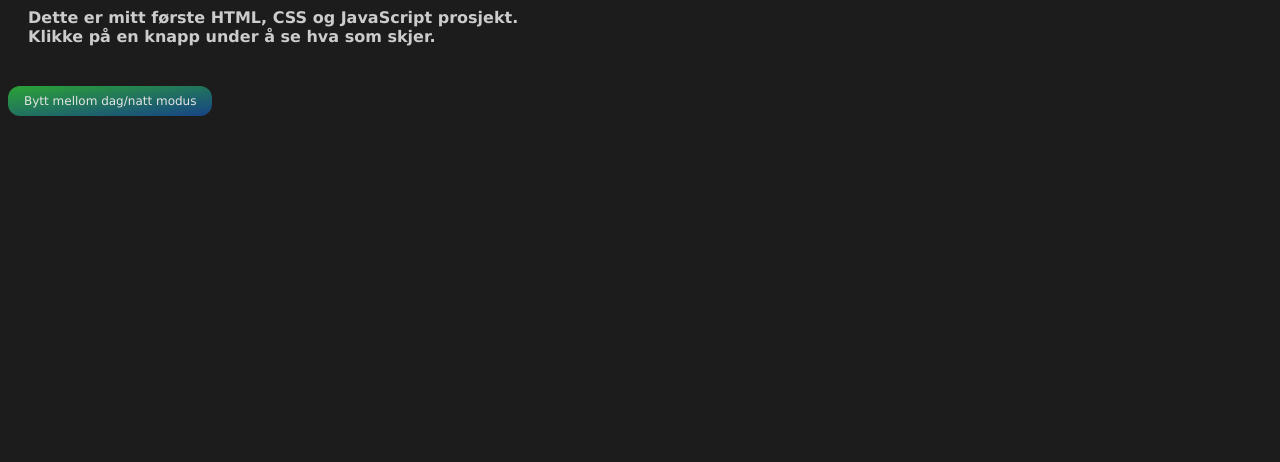
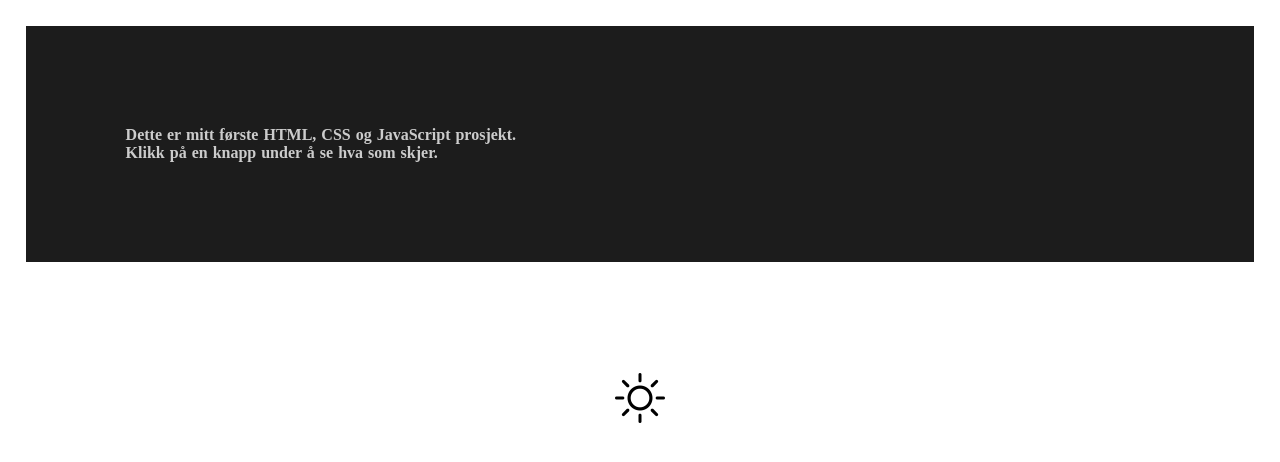
Before and after one commit to thesneilert/JS-Uke-1-webpage, a plain HTML site: page index.html in a window 1280 px wide. Drawn offline with nearby package versions, Linux system fonts and the light colour scheme; a web font is replaced by a local one.

Commit message:
Added transition day/nightmode button

```diff
--- a/colormodechange.js
+++ /dev/null
@@ -1,15 +0,0 @@
-//darkday mode function
-var nightmode = true;
-function changecolormode(daydarkmode) {
-  if (nightmode == false) {
-    document.getElementById("background").style.backgroundColor = "#1c1c1c";
-    document.getElementById("list").style.color = "#cccccc";
-    document.getElementById('button-changecolor').style.color = "#e4e4e4";
-    nightmode = true;
-  } else {
-    document.getElementById("background").style.backgroundColor = "white";
-    document.getElementById("list").style.color = "black";
-    document.getElementById('button-changecolor').style.color = "white";
-    nightmode = false;
-  }
-}
--- a/index.html
+++ b/index.html
@@ -1,109 +1,32 @@
 <!DOCTYPE html>
 <html lang="en">
 <head>
-    <link rel="stylesheet" href="style.css" />
-    <meta charset="UTF-8">
-    <meta http-equiv="X-UA-Compatible" content="IE=edge">
-    <meta name="viewport" content="width=device-width, initial-scale=1.0">
-    <title>Uke 1 Eilert</title>
+  <meta charset="UTF-8">
+  <meta http-equiv="X-UA-Compatible" content="IE=edge">
+  <meta name="viewport" content="width=device-width, initial-scale=1.0">
+  <title>JavaScript Toggle Dark Mode</title>
+  <link rel="stylesheet" href="style.css">
+  <script src="script.js" defer></script>
+  <link rel="stylesheet"
+  href="https://cdn.jsdelivr.net/npm/bootstrap-icons@1.3.0/font/bootstrap-icons.css" />
+  <link rel="stylesheet"
+  href="https://fonts.googleapis.com/css?family=Sofia+Sans+Condensed">
 </head>
-    <body class="backgroundcolor">
-        <div class="textcolor">
-            <b class="skrift1">Dette er mitt første HTML, CSS og JavaScript prosjekt.</b><br>
-            <b class="skrift2">Klikke på en knapp under å se hva som skjer.</b>
-        </div>
-        <button class="button-changecolor" id="button-changecolor" onclick="changecolormode(daydarkmode)">Bytt mellom dag/natt modus</button>
-        <br>
-        <br>
-        <br>
-        <br>
-        <br>
-        <br>
-        <br>
-        <br>
-        <br>
-        <br>
-        <br>
-        <br>
-        <br>
-        <br>
-        <br>
-        <br>
-        <br>
-        <br>
-        <br>
-        <br>
-        <br>
-        <br>
-        <br>
-        <br>
-        <br>
-        <br>
-        <br>
-        <br>
-        <br>
-        <br>
-        <br>
-        <br>
-        <br>
-        <br>
-        <br>
-        <br>
-        <br>
-        <br>
-        <br>
-        <br>
-        <br>
-        <br>
-        <br>
-        <br>
-        <br>
-        <br>
-        <br>
-        <br>
-        <br>
-        <br>
-        <br>
-        <br>
-        <br>
-        <br>
-        <br>
-        <br>
-        <br>
-        <br>
-        <br>
-        <br>
-        <br>
-        <br>
-        <br>
-        <br>
-        <br>
-        <br>
-        <br>
-        <br>
-        <br>
-        <br>
-        <br>
-        <br>
-        <br>
-        <br>
-        <br>
-        <br>
-        <br>
-        <br>
+<body>
+    <div class="backgroundcolor">
+      <div class="textcolor">
+        <b class="skrift1"
+          >Dette er mitt første HTML, CSS og JavaScript prosjekt.</b
+        ><br />
+        <b class="skrift2">Klikk på en knapp under å se hva som skjer.</b>
+      </div>
+      <i class="bi bi-brightness-high" id="toggleDark"></i>
+    </div>
+</body>
+</html>
 
-    </body>
-        <script src="./colormodechange.js"></script>
-</html>
+<!-- -----------------------------------------------------------------------------------------------------------------------------
 
 
 
-<!-- -----------------------------------------------------------------------------------------------------------------------------
-
-id: java
-class: design
-
-<img id="image1" src="PB2.png" alt="portrett">
-<button class="knappen" id="button-changecolor" onclick="changecolormode()">Bytt mellom dag/natt modus</button>
-
--->
+--------------------------------------------------------------------------------------------------------------------------------->
--- /dev/null
+++ b/script.js
@@ -0,0 +1,17 @@
+//darkday mode function
+
+const toggle = document.getElementById('toggleDark');
+const body = document.querySelector('body');
+
+toggle.addEventListener('click', function(){
+    this.classList.toggle('bi-moon');
+    if(this.classList.toggle('bi-brightness-high')){
+        body.style.background = 'white';
+        body.style.color = 'black';
+        body.style.transition = '2s';
+    }else{
+        body.style.background = 'black';
+        body.style.color = 'white';
+        body.style.transition = '2s';
+    }
+});
--- a/style.css
+++ b/style.css
@@ -1,7 +1,18 @@
+body {
+  margin: 1%;
+  padding: 1%;
+}
+
 /*class*/
 
 .backgroundcolor {
+  padding: 100px;
   background-color: #1c1c1c;
+}
+
+.day-mode {
+  background-color: white;
+  color: black;
 }
 
 .textcolor {
@@ -10,18 +21,20 @@
 
 .skrift1 {
   position: static;
-  margin-left: 20px;
-  margin-top: 100px;
-  font-family: Verdana, Geneva, Tahoma, sans-serif;
-  word-break: break-all;
+  width: 20px;
+  overflow:hidden;
+  height:1em;
+  word-spacing: 1px;
+  font-family: 'Sofia Sans Condensed';
 }
 
 .skrift2 {
   position: static;
-  margin-left: 20px;
-  margin-top: 100px;
-  font-family: Verdana, Geneva, Tahoma, sans-serif;
-  word-break: break-all;
+  width:200px;
+  overflow:hidden;
+  height:1em;
+  word-spacing: 1px;
+  font-family: 'Sofia Sans Condensed';
 }
 
 .button-changecolor {
@@ -39,25 +52,14 @@
   margin-left: 0px;
   margin-top: 40px;
 }
-.testern{
-  position:static;
-  margin-left: 20px;
-  margin-top: 100px;
-  font-family: Verdana, Geneva, Tahoma, sans-serif;
-}
 
 /*id*/
 
-#button-changecolor {
-  background: linear-gradient(to bottom right, #2ba335, #174386);
-  border: 0;
-  border-radius: 12px;
-  color: #e4e4e4;
+i {
+  font-size: 50px;
   cursor: pointer;
-  display: inline-block;
-  font-family: Verdana, Geneva, Tahoma, sans-serif;
-  font-size: 12px;
-  line-height: 2.5;
-  padding: 0 1rem;
-  text-align: center;
+  position: absolute;
+  top: 50%;
+  left: 50%;
+  transform: translate(-50%, -50%);
 }
```
